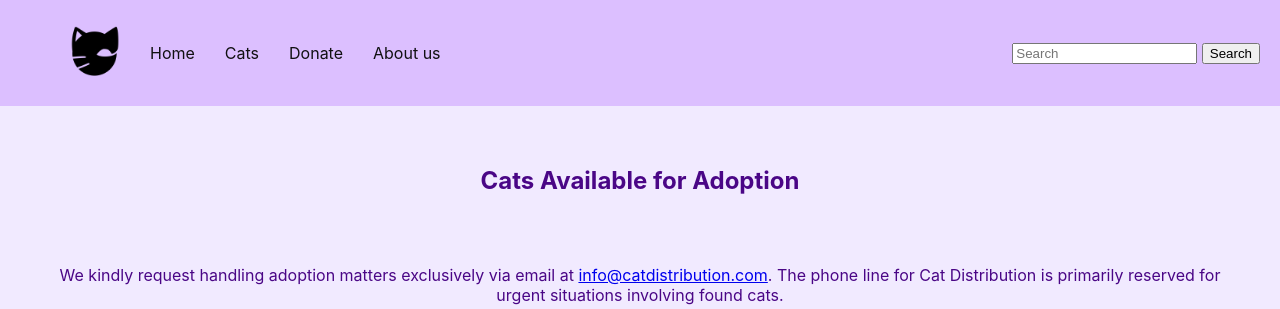
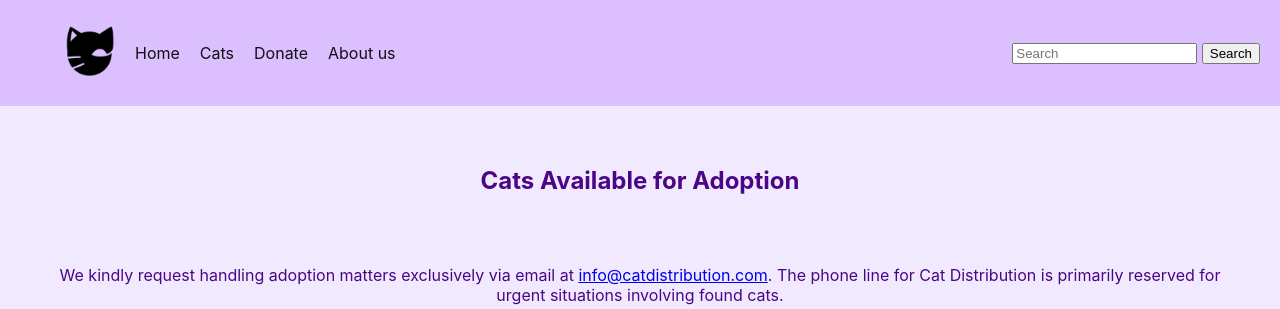
Before and after one commit to Ella22011/WebDevelopment24, a PHP site: page /pages/cats.html in a window 1280 px wide. Shown: the top 309 px of the page. Run offline with PHP 8.4, Linux system fonts and the light colour scheme.

Commit message:
Update styles-jemina.css

```diff
--- a/css/styles-jemina.css
+++ b/css/styles-jemina.css
@@ -38,7 +38,7 @@ body {
 }
 
 #main-nav a {
-    padding: 5px 10px;
+    padding: 5px 5px;
     text-decoration: none;
     color: rgb(17, 16, 18);
 }
```
